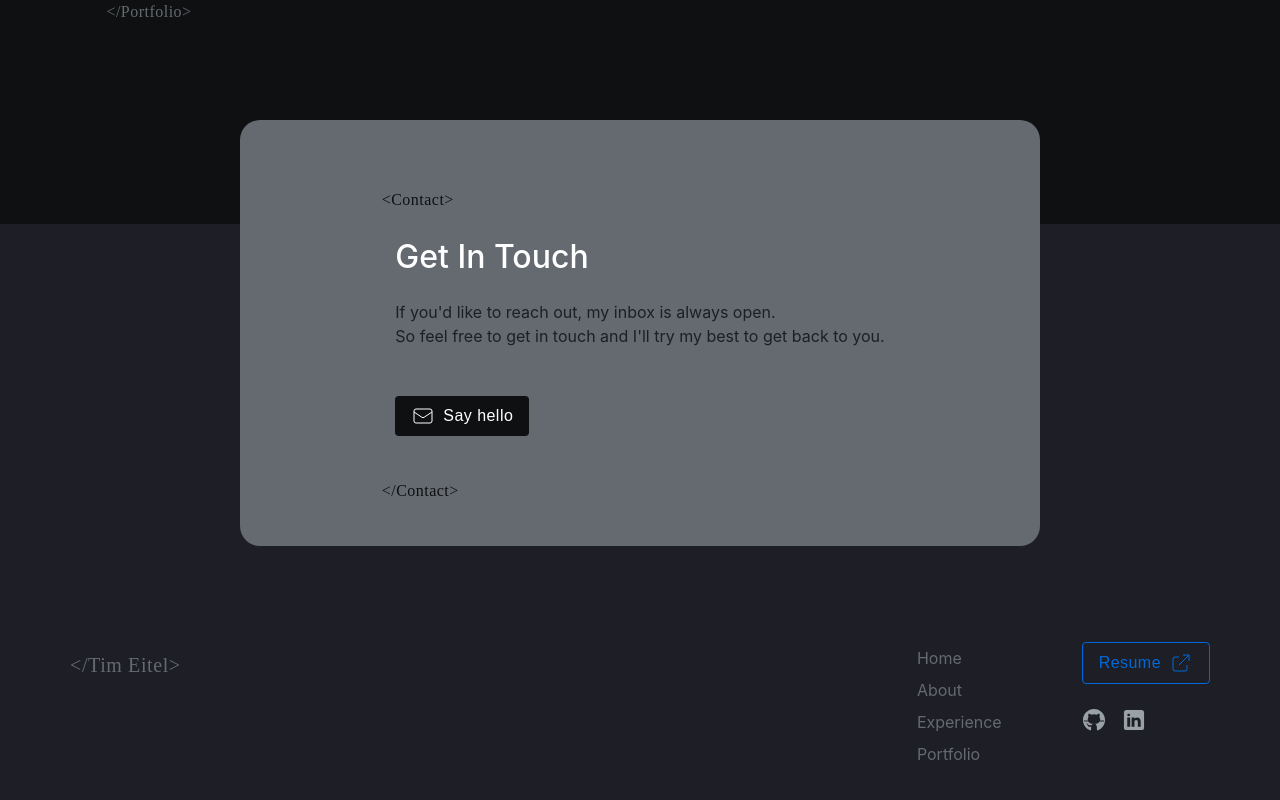
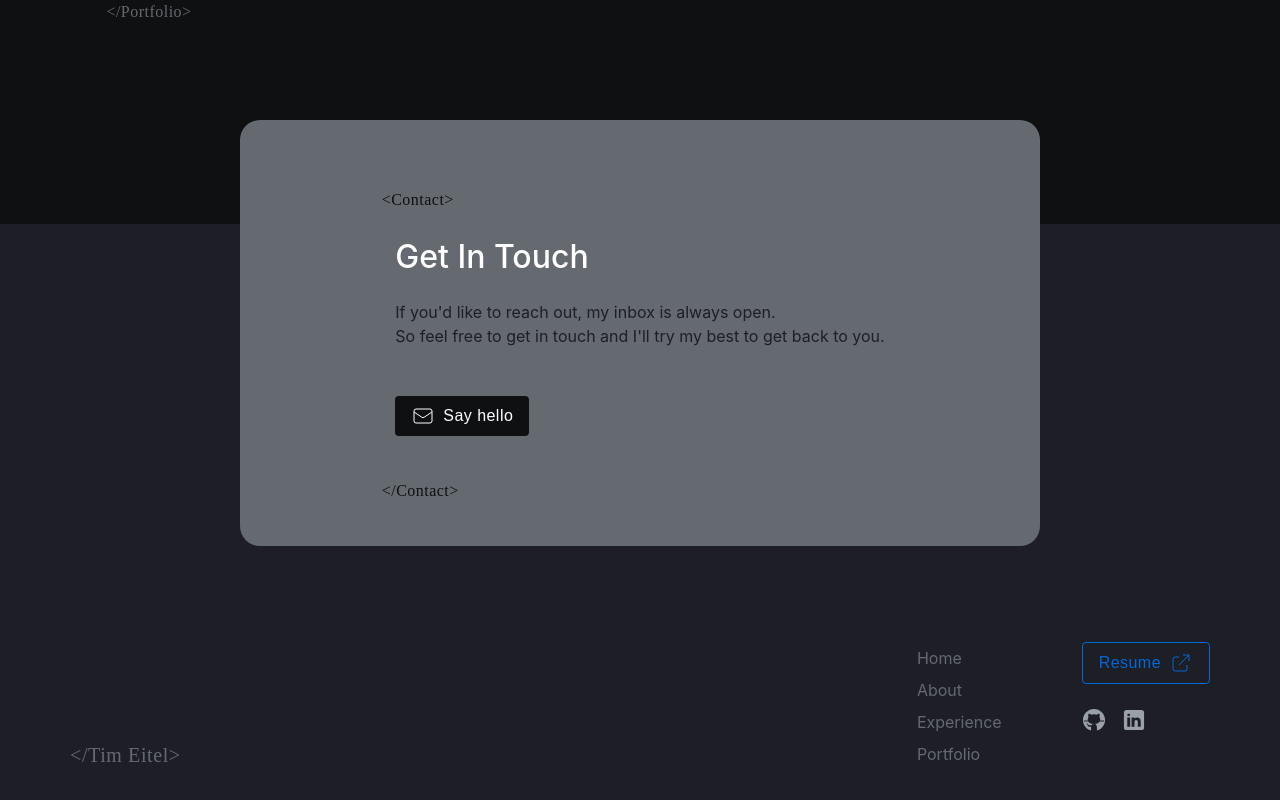
Before and after one commit to timeitel/portfolio, a Next.js app: page / in a window 1280 px wide. Shown: the part 4038-4838 px from the top of the page. Built offline with nearby package versions, Linux system fonts and the light colour scheme; a web font is replaced by a local one.

Commit message:
style: footer wrap

```diff
--- a/modules/Footer/styled.ts
+++ b/modules/Footer/styled.ts
@@ -15,6 +15,7 @@ export const StyledFooter = styled.footer`
   display: flex;
   justify-content: space-between;
   align-items: flex-start;
+  flex-wrap: wrap-reverse;
 
   img {
     margin-left: 0.5rem;
@@ -31,5 +32,5 @@ export const StyledName = styled.div`
   display: flex;
   flex-direction: column;
   align-items: flex-start;
-  margin: 0 5rem 1rem 0;
+  margin: 1rem 2rem 0 0;
 `;
```
